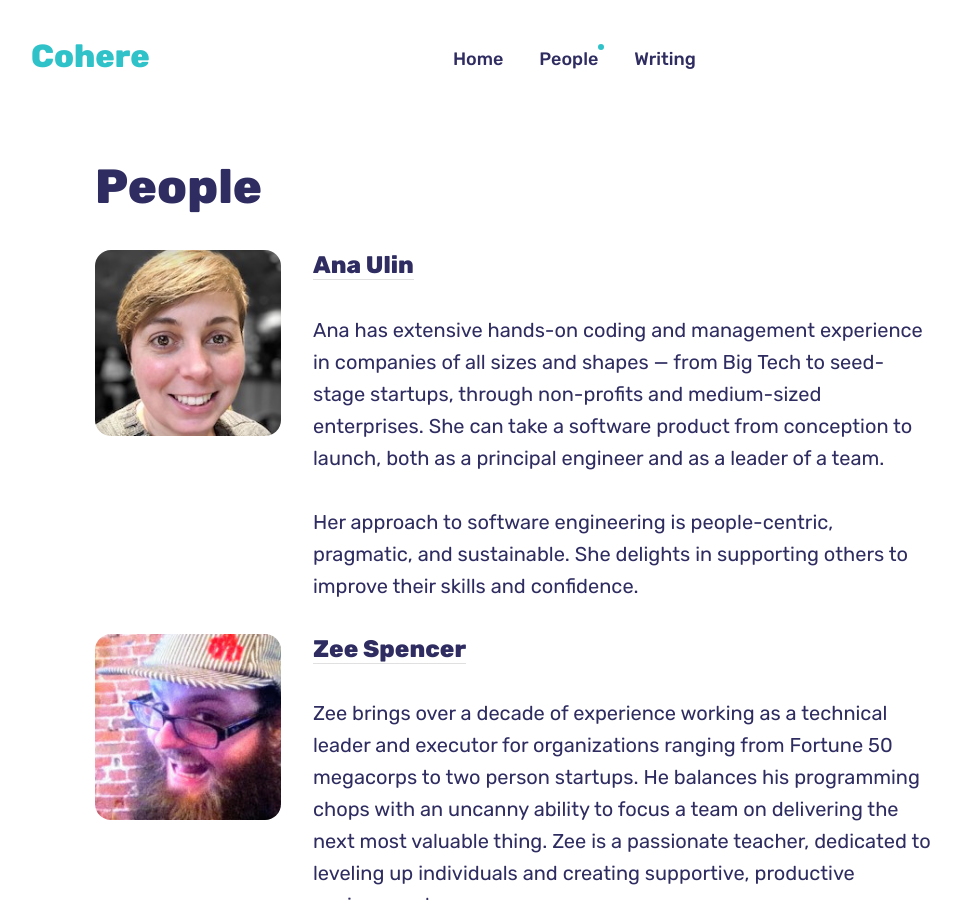
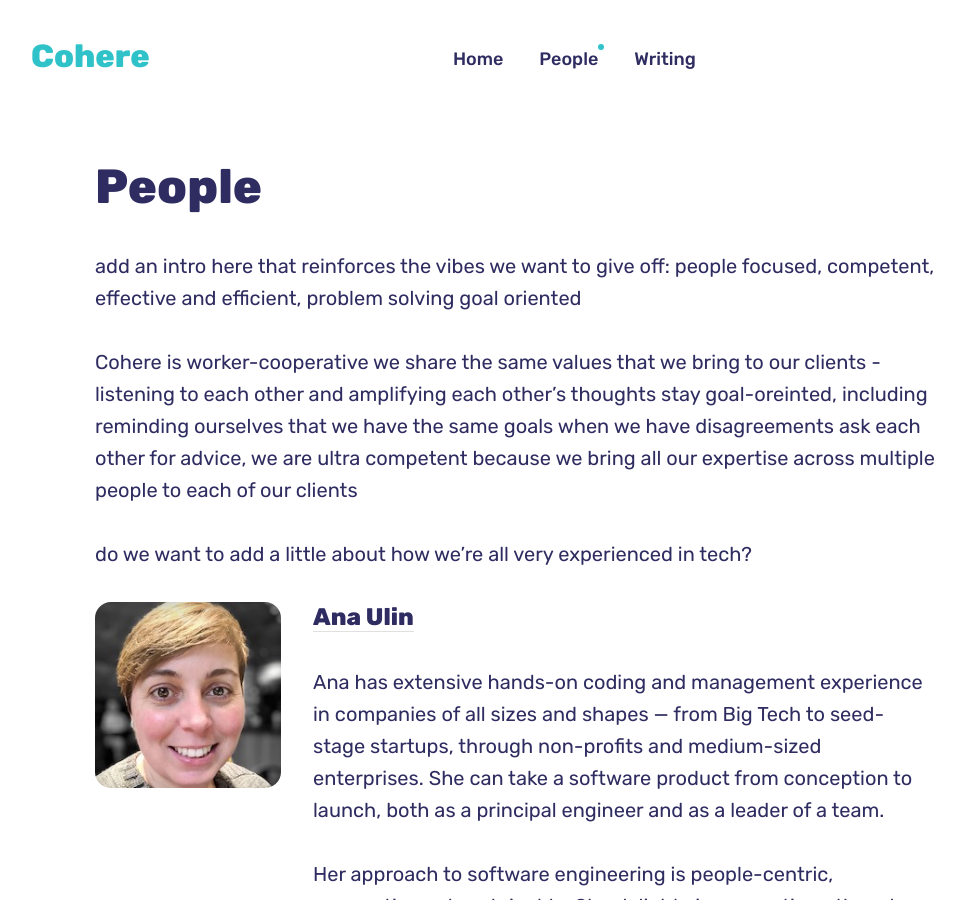
Before and after one commit to cohere-coop/new-website, a Jekyll site: the page built from _pages/people.md, in a window 1280 px wide and 900 px high. Shown: the whole window, without its empty margins (125-1090 px from the left). Built offline with Jekyll 4.4.1, drawn with Linux system fonts in a browser that asks for light colours.

Commit message:
how to use this page to up the vibes to convey

```diff
--- a/_pages/people.md
+++ b/_pages/people.md
@@ -3,6 +3,20 @@ layout: page
 title: People
 permalink: /people/
 ---
+
+add an intro here that reinforces the vibes we want to give off:
+people focused, competent, effective and efficient, problem solving goal oriented
+
+Cohere is
+worker-cooperative
+we share the same values that we bring to our clients -
+listening to each other and amplifying each other's thoughts
+stay goal-oreinted, including reminding ourselves that we have the same goals when we have disagreements
+ask each other for advice, we are ultra competent because we bring all our expertise across multiple people to each of our clients
+
+do we want to add a little about how we're all very experienced in tech?
+
+
 
 {% for person in site.data.people %}
 <section>
```
